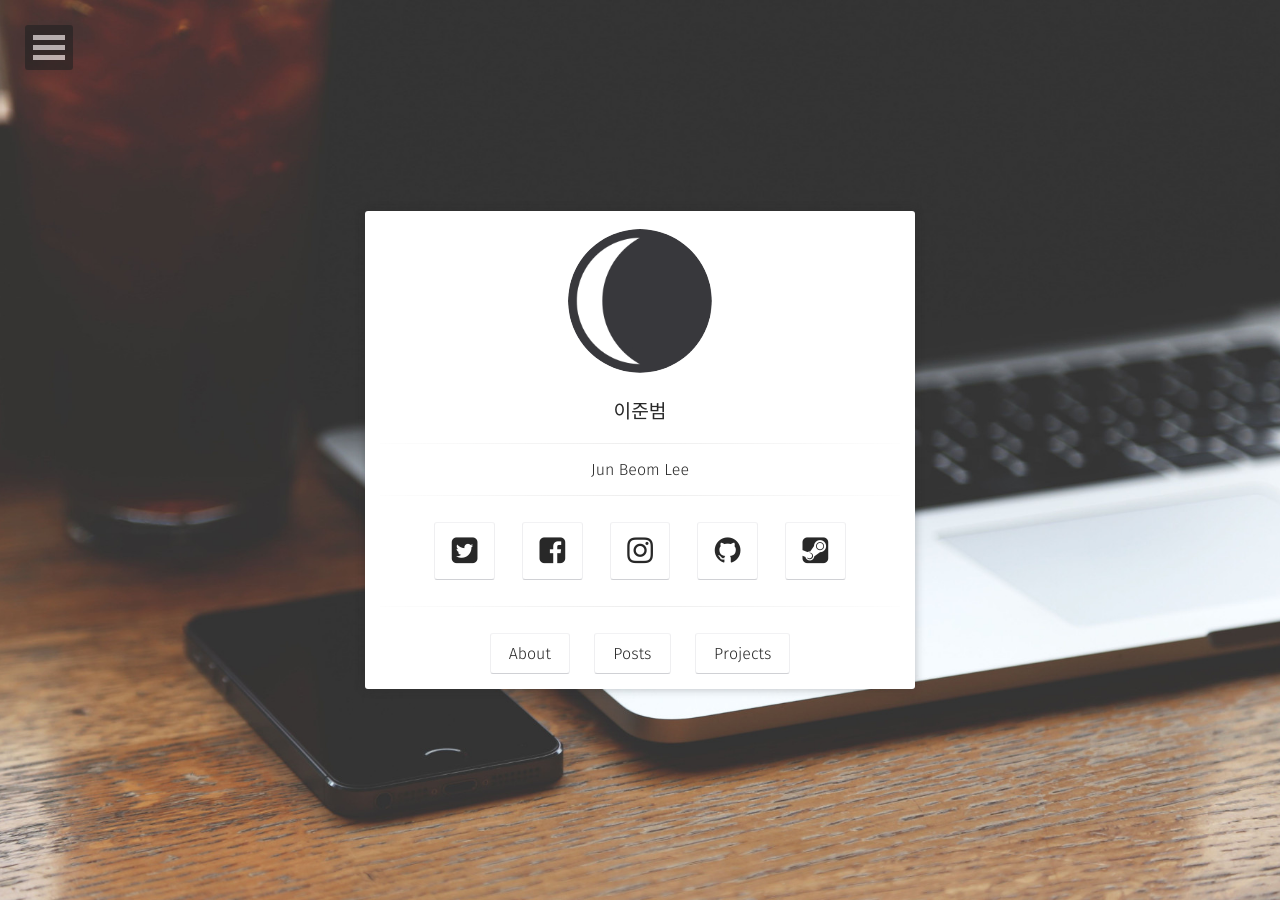
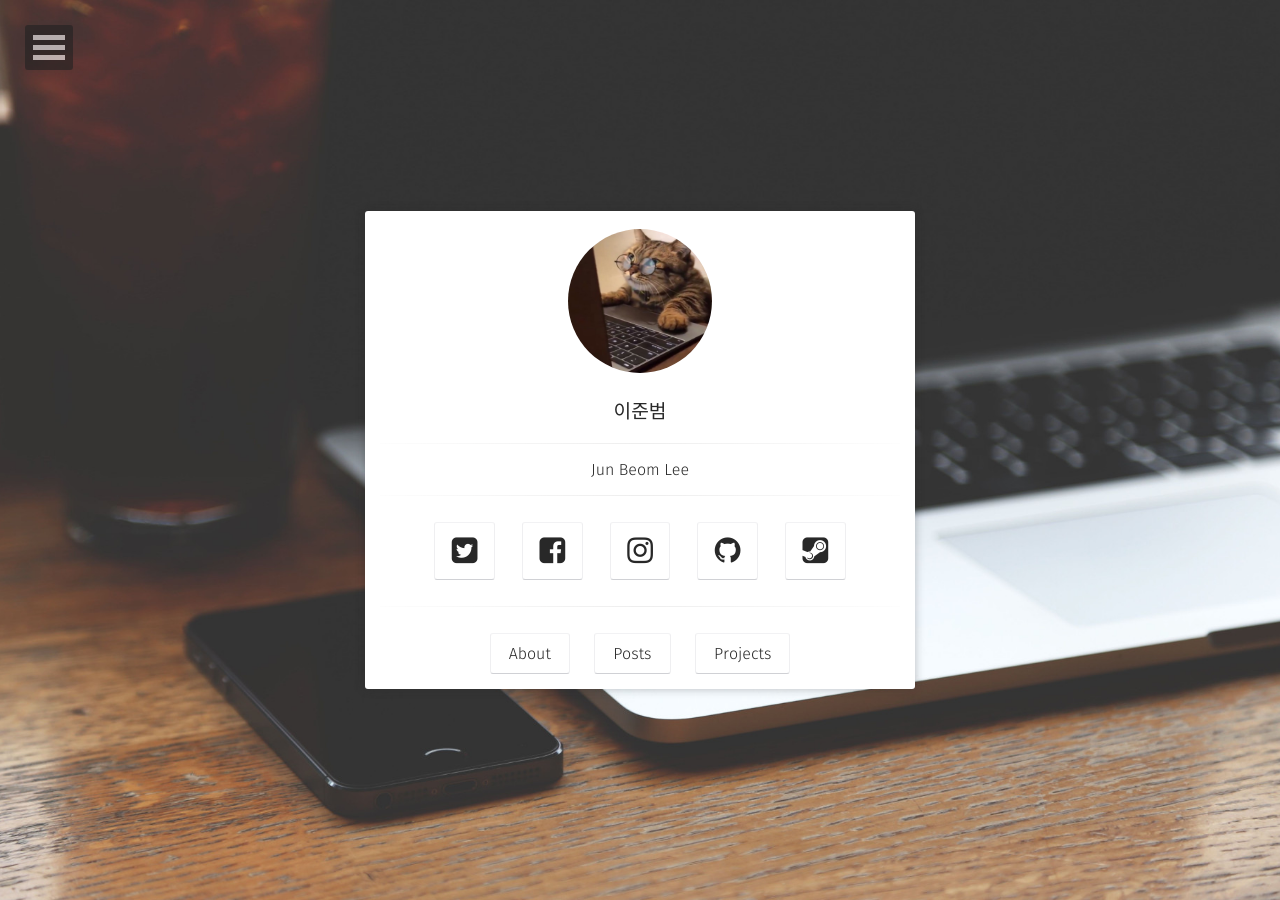
Before and after one commit to jjjuun888/jjjuun888.github.com, a Jekyll site: the page built from index.html, in a window 1280 px wide. Built offline with Jekyll 4.4.1, drawn with Linux system fonts in a browser that asks for light colours; some web fonts are replaced.

Commit message:
Update _config.yml

```diff
--- a/_config.yml
+++ b/_config.yml
@@ -4,7 +4,7 @@ bio:                'Jun Beom Lee'
 description:        "Moon is a minimal, one column jekyll theme for your blog."
 reading_time:       true
 words_per_minute:   200
-logo:               'assets/img/logo.png'
+logo:               'assets/img/cat.png'
 background:         'assets/img/placeholder-big.jpg'
 tiled_bg:           false   # Set this true if you want to tile your background image, otherwise it will be covered
 locale:             en_US
```
